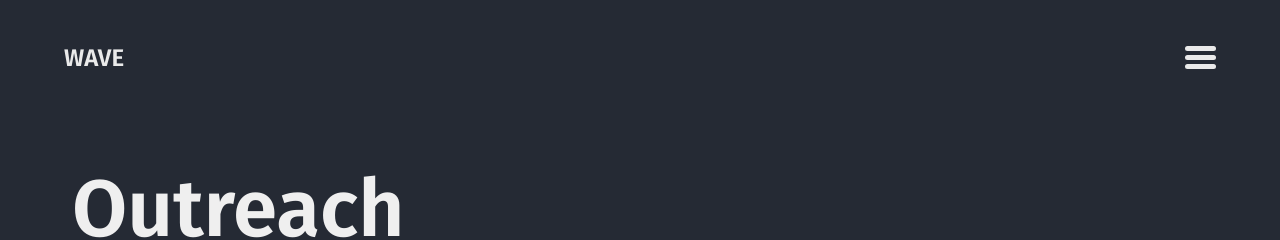
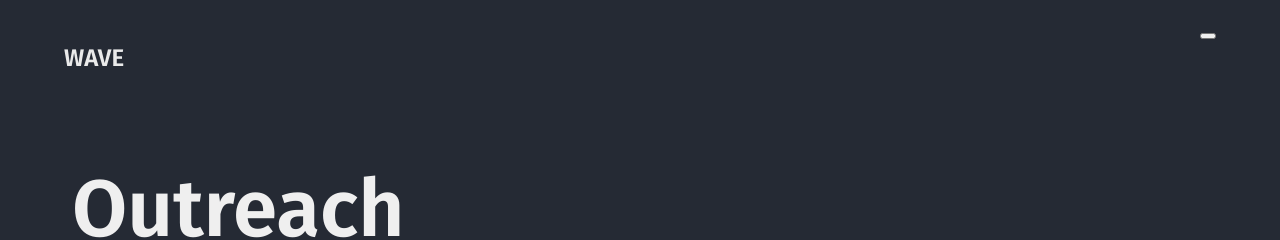
Before and after one commit to Kisleif/WAVE, a Jekyll site: the page built from Outreach.md, in a window 1280 px wide. Shown: the top 240 px of the page. Built offline with Jekyll 4.4.1, drawn with Linux system fonts in a browser that asks for light colours; our own code applies the rules of GitHub Pages for plain Markdown files.

Commit message:
Update basically-basic.scss

```diff
--- a/_sass/basically-basic.scss
+++ b/_sass/basically-basic.scss
@@ -28,7 +28,7 @@
 @import "basically-basic/buttons";
 @import "basically-basic/icons";
 @import "basically-basic/intro";
-@import "basically-basic/navicons";
+/* @import "basically-basic/navicons";*/
 @import "basically-basic/contact-lists";
 @import "basically-basic/syntax-highlighting";
 @import "basically-basic/responsive-embed";
```
